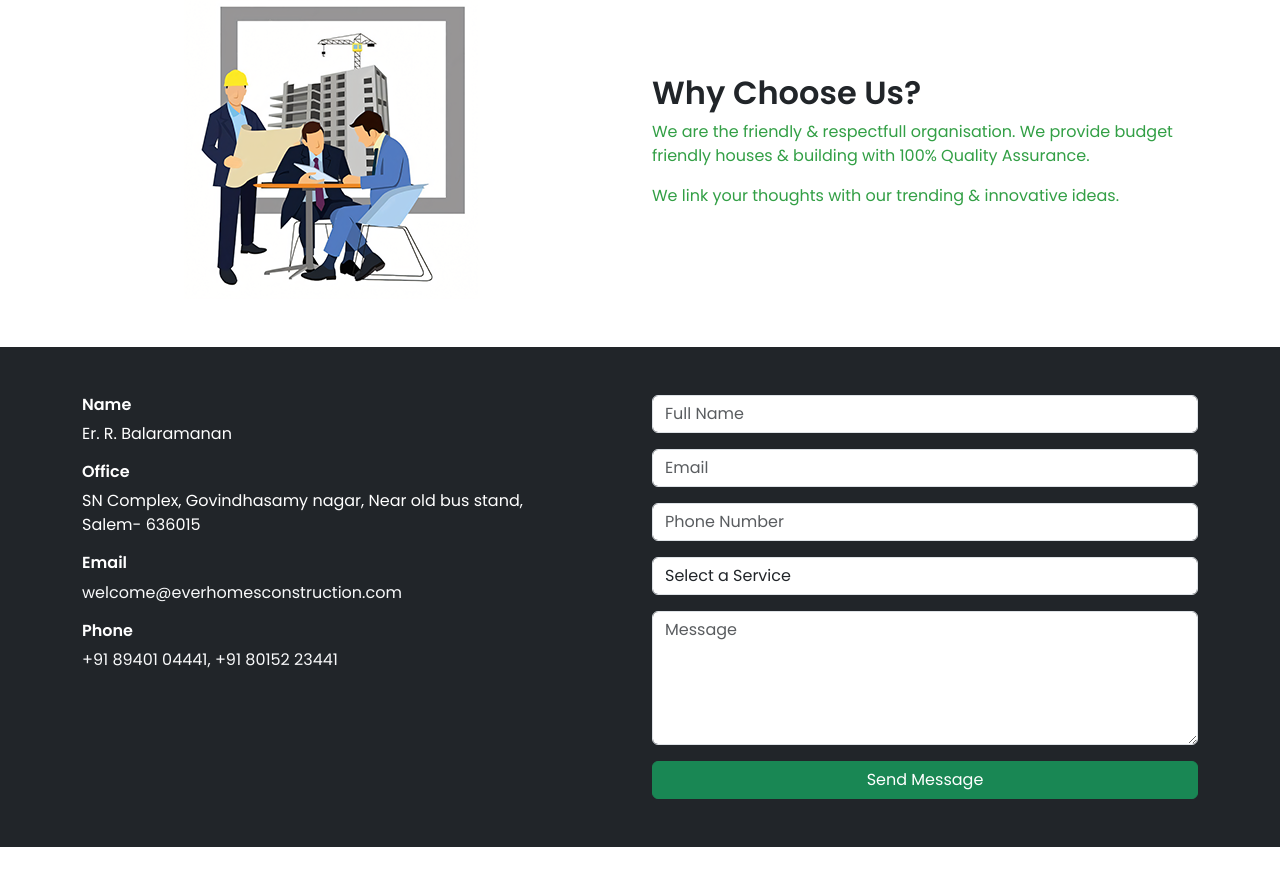
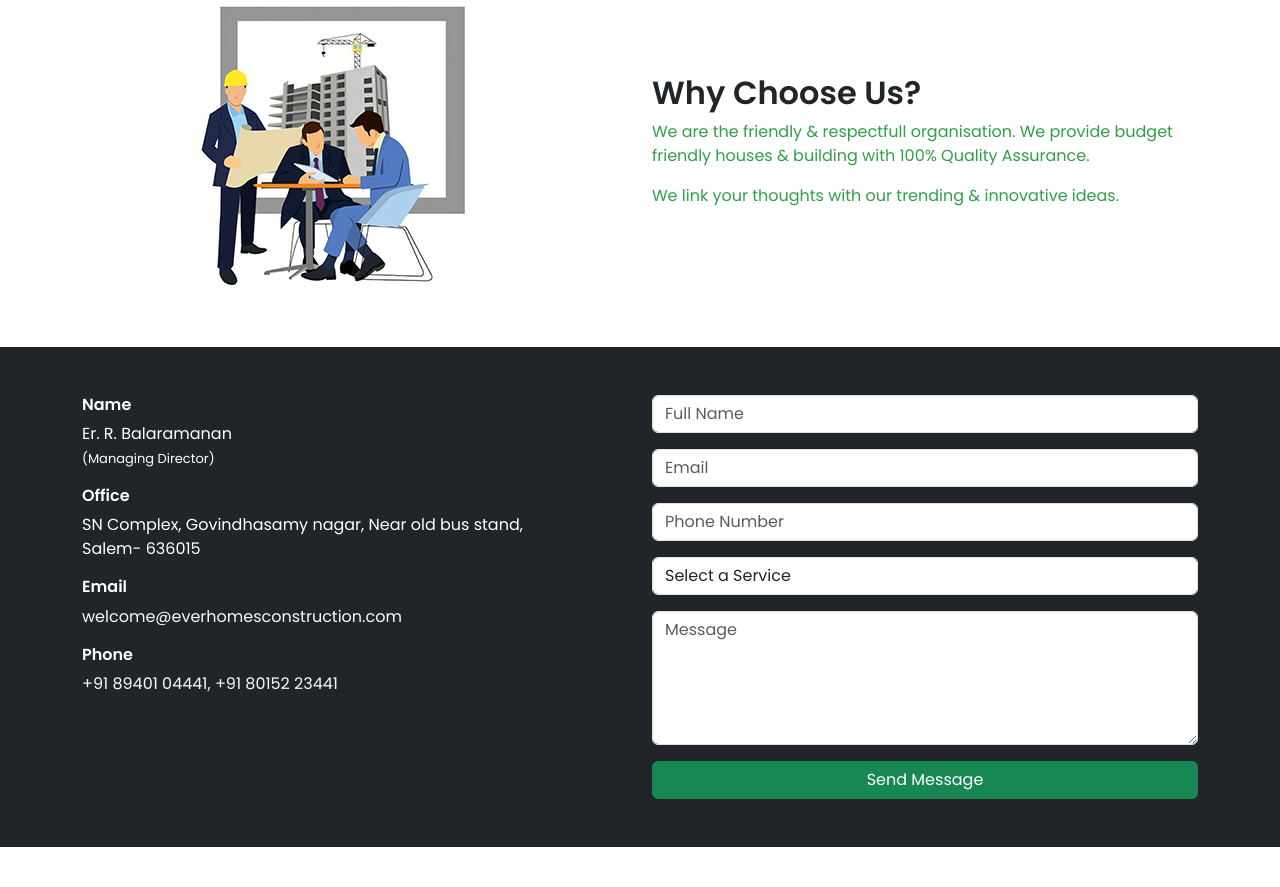
Before and after one commit to Ashek-m/en_construction, a PHP site: page / in a window 1280 px wide. Shown: the part 3661-4548 px from the top of the page. Run offline with PHP 8.4, Linux system fonts and the light colour scheme.

Commit message:
Update index.php

```diff
--- a/index.php
+++ b/index.php
@@ -16,6 +16,9 @@
         .text-justify-custom {
             text-align: justify;
             display: block;
+        }
+        span1{
+            font-size: 13px;
         }
 
 
@@ -823,7 +826,8 @@
             <div class="row">
                 <div class="col-md-6 mb-4">
                 <h6 class="fw-bold">Name</h6>
-                <p>Er. R. Balaramanan</p>
+                <p>Er. R. Balaramanan <br><span1>(Managing Director)</span1></p>
+
                     <h6 class="fw-bold">Office</h6>
                     <p>SN Complex, Govindhasamy nagar, Near old bus stand,<br>Salem- 636015</p>
                     <h6 class="fw-bold">Email</h6>
```
